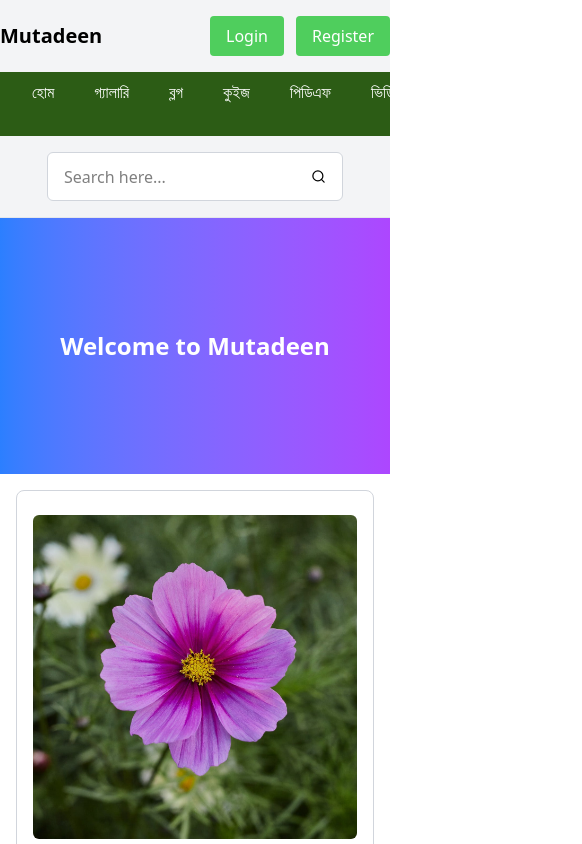
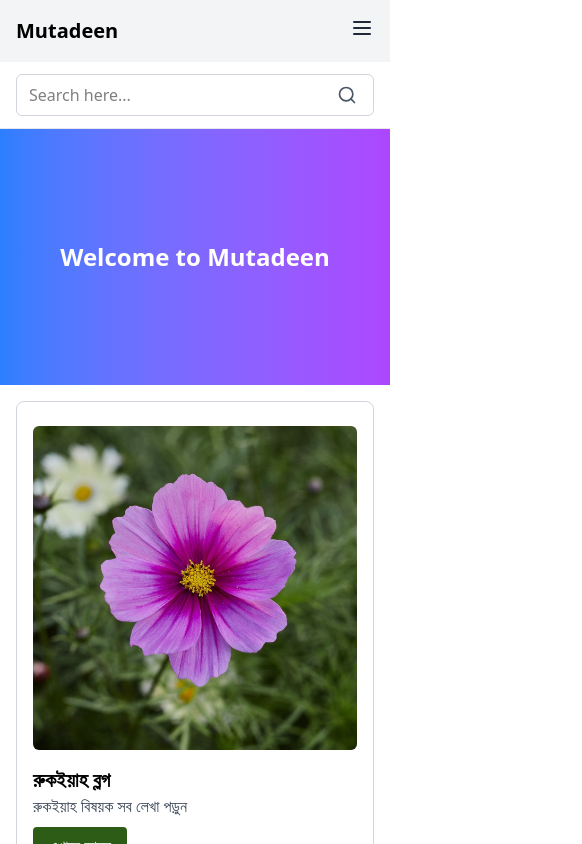
Before and after one commit to smattechnology/Mutadeen, a Next.js app: page / in a window 390 px wide. Shown: the top 844 px of the page, 582 px wide, since content can reach past the window. Built offline with nearby package versions, Linux system fonts and the light colour scheme.

Commit message:
responsive update havbar home and postlist page

```diff
--- a/src/app/blog/page.tsx
+++ b/src/app/blog/page.tsx
@@ -187,8 +187,8 @@ export default async function BlogPage(props: { params: PageProps }) {
         <h2 className="p-2 text-3xl font-bold">ব্লগস (Blogs)</h2>
       </div>
 
-      <div className="w-full pt-4 lg:max-w-7xl mx-auto flex justify-between items-start gap-4">
-        <div className="w-4/5 flex flex-col gap-4">
+      <div className="w-full pt-4 px-2 md:px-0 lg:max-w-7xl mx-auto flex flex-col md:flex-row justify-between items-start gap-4">
+        <div className="w-full md:w-4/5 flex flex-col gap-4">
           {pagedPosts.map((post) => (
             <PostCard
               key={post.id}
@@ -202,7 +202,7 @@ export default async function BlogPage(props: { params: PageProps }) {
             />
           ))}
         </div>
-        <div className="w-1/5">
+        <div className="w-full md:w-1/5">
           <div className="w-full border-b-4 border-[#4FCE5D]">
             <span className="text-2xl font-bold">ক্যাটাগরি (Category)</span>
           </div>
--- a/src/app/page.tsx
+++ b/src/app/page.tsx
@@ -81,7 +81,7 @@ export default function Home() {
     <div className="w-full h-full">
       {/* <Banner /> */}
       {/* <Categories */}
-      <div className="p-4 h-full lg:max-w-7xl mx-auto grid grid-cols-1 sm:grid-cols-2 lg:grid-cols-3 gap-4">
+      <div className="p-4 h-full lg:max-w-7xl mx-auto grid grid-cols-1 lg:grid-cols-3 gap-4">
         {cards.map((card, index) => (
           <Card
             key={index}
--- a/src/components/Header.tsx
+++ b/src/components/Header.tsx
@@ -1,15 +1,10 @@
-import React from "react";
-import { Search } from "lucide-react";
+"use client";
+import React, { useState, useEffect } from "react";
+import { Menu, Search, X } from "lucide-react";
 import Link from "next/link";
+
 const Header = () => {
-  // ✓ হোম
-  // ✓ গ্যালারি
-  // ✓ ব্লগ (নিচে লাইক কমেন্ট অপসন দিয়েন)
-  // ✓ কুইজ (এটা বিশাল বড় প্ল্যান, আপাতত এমনি হবে)
-  // ✓ পিডিএফ
-  // ✓ ভিডিও
-  // ✓ ডোনেশন
-  // ✓ স্বেচ্ছাসেবক রেজিস্ট্রেশন ফরম
+  const [isMenuOpen, setIsMenuOpen] = useState(false);
 
   const navLinks = [
     { name: "হোম", href: "/" },
@@ -22,30 +17,49 @@ const Header = () => {
     { name: "স্বেচ্ছাসেবক রেজিস্ট্রেশন", href: "/volunteer-registration" },
   ];
 
+  useEffect(() => {
+    if (isMenuOpen) {
+      document.body.classList.add("overflow-hidden");
+    } else {
+      document.body.classList.remove("overflow-hidden");
+    }
+  }, [isMenuOpen]);
+
   return (
-    <header className="w-full py-4 bg-gray-100 border-b border-gray-200 space-y-4">
-      <div className="lg:max-w-7xl mx-auto flex justify-between items-center">
+    <header className="w-full bg-gray-100 border-b border-gray-200 relative z-50">
+      {/* Top Header */}
+      <div className="lg:max-w-7xl mx-auto px-4 py-4 flex justify-between items-center">
         <Link href="/" className="text-xl font-bold">
           Mutadeen
         </Link>
 
-        <div className="flex justify-center items-center gap-3">
-          <button className="px-4 py-2 text-white rounded-sm bg-brand">
+        <div className="md:hidden">
+          <button
+            onClick={() => setIsMenuOpen(!isMenuOpen)}
+            className="text-gray-800 focus:outline-none"
+          >
+            {isMenuOpen ? <X size={24} /> : <Menu size={24} />}
+          </button>
+        </div>
+
+        <div className="hidden md:flex items-center gap-3">
+          <button className="px-4 py-2 text-white rounded bg-brand">
             Login
           </button>
-          <button className="px-4 py-2 text-white rounded-sm bg-brand">
+          <button className="px-4 py-2 text-white rounded bg-brand">
             Register
           </button>
         </div>
       </div>
 
-      <nav className="bg-2">
-        <ul className="lg:max-w-7xl mx-auto flex space-x-2 px-4 py-2">
+      {/* Desktop Nav */}
+      <nav className="hidden md:block bg-gray-800">
+        <ul className="lg:max-w-7xl mx-auto flex px-4 py-2 space-x-4">
           {navLinks.map((link) => (
             <li key={link.name}>
               <Link
                 href={link.href}
-                className="text-white hover:text-blue-500 px-4 py-2"
+                className="text-white hover:text-blue-400 px-2 py-1"
               >
                 {link.name}
               </Link>
@@ -54,17 +68,57 @@ const Header = () => {
         </ul>
       </nav>
 
-      <div className="w-full flex justify-center items-center">
-        <div className="flex lg:w-4xl mx-auto border border-gray-300 rounded-md p-2 bg-white">
+      {/* 🔥 Mobile Menu Overlay */}
+      <div
+        className={`fixed top-0 left-0 w-full h-full z-40 transition-all duration-300 ease-in-out ${
+          isMenuOpen ? "opacity-100 visible" : "opacity-0 invisible"
+        }`}
+        onClick={() => setIsMenuOpen(false)}
+      />
+
+      {/* 🔥 Mobile Menu Panel */}
+      <div
+        className={`fixed top-16 left-0 w-full bg-gray-800 z-50 transform transition-all duration-300 ease-in-out ${
+          isMenuOpen
+            ? "translate-y-0 opacity-100"
+            : "-translate-y-10 opacity-0 pointer-events-none"
+        }`}
+      >
+        <ul className="flex flex-col space-y-1 px-4 py-4">
+          {navLinks.map((link) => (
+            <li key={link.name}>
+              <Link
+                href={link.href}
+                className="block text-white hover:text-blue-400 py-2"
+                onClick={() => setIsMenuOpen(false)}
+              >
+                {link.name}
+              </Link>
+            </li>
+          ))}
+          <div className="mt-4 flex flex-col gap-2">
+            <button className="w-full px-4 py-2 text-white rounded bg-brand">
+              Login
+            </button>
+            <button className="w-full px-4 py-2 text-white rounded bg-brand">
+              Register
+            </button>
+          </div>
+        </ul>
+      </div>
+
+      {/* Search Bar */}
+      <div className="w-full px-4 py-3 flex justify-center items-center bg-white">
+        <div className="w-full md:max-w-3xl flex border border-gray-300 rounded-md">
           <input
             type="text"
             name="search"
             id="search"
             placeholder="Search here..."
-            className="w-full px-2 outline-none"
+            className="w-full px-3 py-2 outline-none rounded-l-md"
           />
-          <button className="p-2 rounded-md text-black cursor-pointer hover:text-blue-500">
-            <Search size={15} />
+          <button className="px-4 text-gray-600 hover:text-blue-500">
+            <Search size={20} />
           </button>
         </div>
       </div>
```
